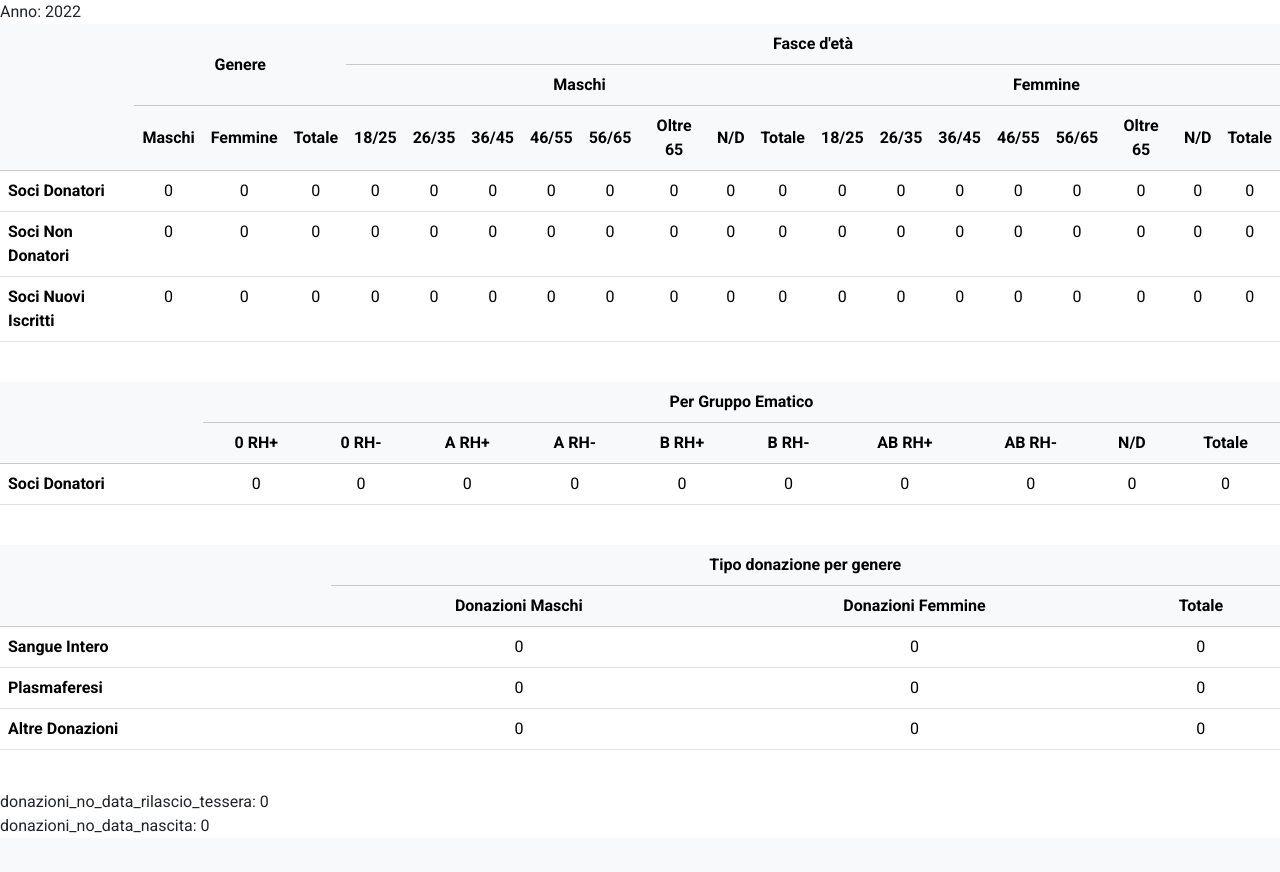
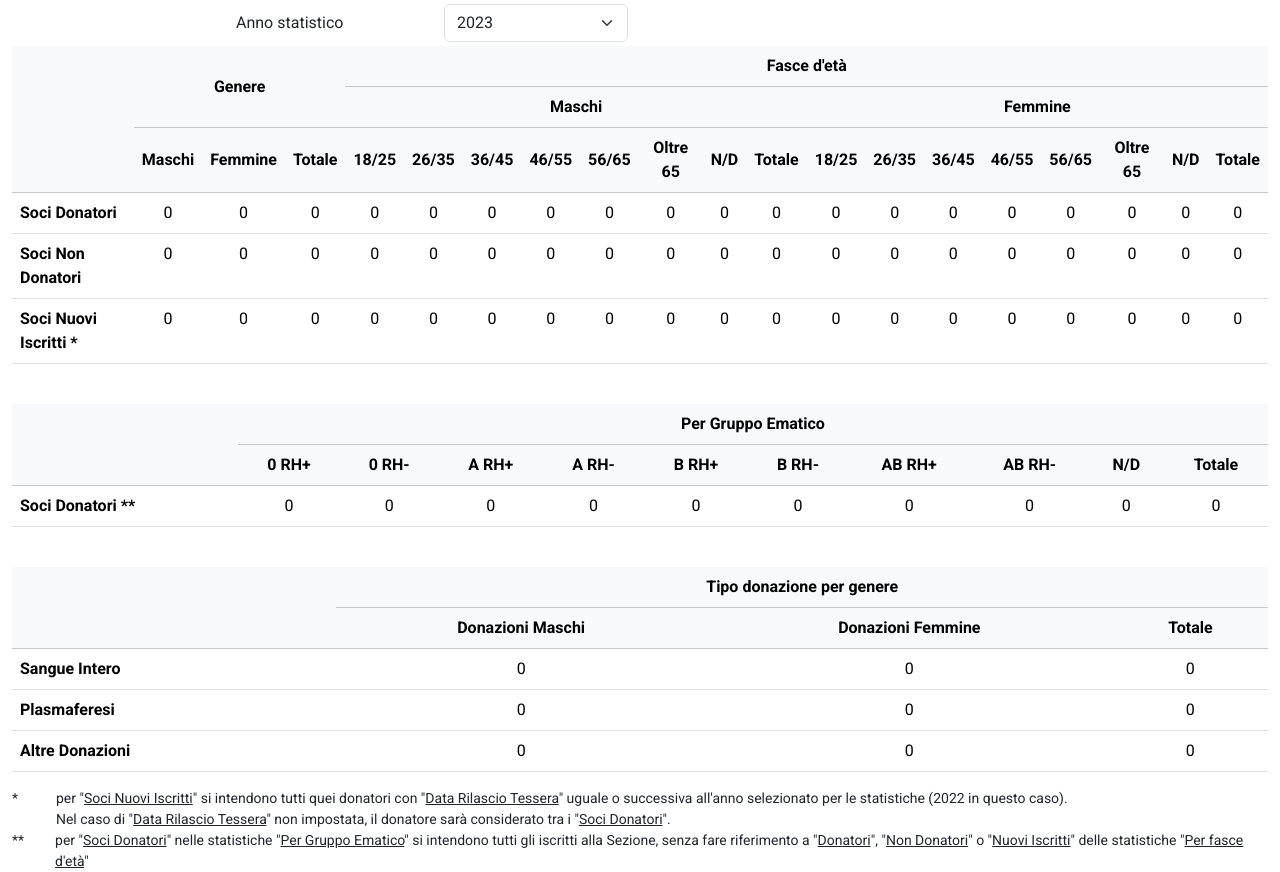
Before and after one commit to dennybiasiolli/gestione-donatori, a Django app: page /dati-statistici/ in a window 1280 px wide. Shown: the part 60-932 px from the top of the page. Before the commit the page ends 893 px from the top, so only its background shows below. Run offline with Django 4.2, Linux system fonts and the light colour scheme; the visitor is signed in with stand-in values (Sample User, id 1); data comes from the database, SQL or seed files in the repository; data that the repository does not hold is empty; some libraries are stand-ins or nearby versions.

Commit message:
avis: using an external function for dati_statistici view

```diff
--- a/avis/templates/avis/dati_statistici.html
+++ b/avis/templates/avis/dati_statistici.html
@@ -2,16 +2,38 @@
 
 {% block content %}
 
-Anno: {{ anno }}
-
-<br />
+<div class="container-fluid">
+    <form type="get" action="/dati-statistici" id="formDatiStatistici" class="d-print-none" style="margin: 0;">
+        <script>
+            const formDatiStatistici = document.getElementById("formDatiStatistici");
+            function handleAnnoChange() {
+                formDatiStatistici.submit();
+            }
+        </script>
+        <div class="m-1 row">
+            <div class="col-sm-2"></div>
+            <label class="col-sm-2 col-form-label">Anno statistico</label>
+            <div class="col-sm-2">
+                <select class="form-select" name="anno" onchange="handleAnnoChange()">
+                    {% for anno in anni %}
+                    <option value="{{ anno }}"{% if anno == anno_filtro %} selected{% endif %}>{{ anno }}</option>
+                    {% endfor %}
+                </select>
+            </div>
+        </div>
+    </form>
 
     <table class="table">
         <thead class="table-light">
             <tr>
                 <th scope="col" rowspan="3">&nbsp;</th>
                 <th scope="col" rowspan="2" colspan="3" class="align-middle text-center">Genere</th>
-            <th scope="col" colspan="16" class="align-middle text-center">Fasce d'et&agrave;</th>
+                <th scope="col" colspan="16" class="align-middle text-center">
+                    Fasce d'et&agrave;
+                    {% if donazioni_no_data_nascita %}
+                    ***
+                    {% endif %}
+                </th>
             </tr>
             <tr>
                 <th scope="col" colspan="8" class="align-middle text-center">Maschi</th>
@@ -85,7 +107,7 @@ Anno: {{ anno }}
                 <td scope="col" class="text-center">{{ stats.Soci_Non_Donatori.Femmine.Totale }}</td>
             </tr>
             <tr>
-            <th>Soci Nuovi Iscritti</th>
+                <th>Soci Nuovi Iscritti *</th>
                 <td scope="col" class="text-center">{{ stats.Soci_Nuovi_Iscritti.Maschi.Totale }}</td>
                 <td scope="col" class="text-center">{{ stats.Soci_Nuovi_Iscritti.Femmine.Totale }}</td>
                 <td scope="col" class="text-center">{{ stats.Soci_Nuovi_Iscritti.Totale }}</td>
@@ -133,7 +155,7 @@ Anno: {{ anno }}
         </thead>
         <tbody>
             <tr>
-            <th>Soci Donatori</th>
+                <th>Soci Donatori **</th>
                 <td scope="col" class="text-center">{{ stats_gruppo.0_RHp }}</td>
                 <td scope="col" class="text-center">{{ stats_gruppo.0_RHn }}</td>
                 <td scope="col" class="text-center">{{ stats_gruppo.A_RHp }}</td>
@@ -184,12 +206,53 @@ Anno: {{ anno }}
         </tbody>
     </table>
 
-<br />
-
-donazioni_no_data_rilascio_tessera: {{ donazioni_no_data_rilascio_tessera }}
-
-<br />
-
-donazioni_no_data_nascita: {{ donazioni_no_data_nascita }}
+    <small class="row">
+        <div class="col-auto">
+            *&nbsp;&nbsp;&nbsp;&nbsp;
+        </div>
+        <div class="col">
+            per &quot;<u>Soci Nuovi Iscritti</u>&quot; si intendono tutti quei donatori
+            con &quot;<u>Data Rilascio Tessera</u>&quot; uguale o successiva all'anno
+            selezionato per le statistiche ({{ anno_filtro }} in questo caso).<br>
+            Nel caso di &quot;<u>Data Rilascio Tessera</u>&quot; non impostata,
+            il donatore sarà considerato tra i &quot;<u>Soci Donatori</u>&quot;.<br>
+            {% if donazioni_no_data_rilascio_tessera %}
+            <b>
+                Attenzione, sono presenti {{ donazioni_no_data_rilascio_tessera }}
+                donazioni {{ anno_filtro }} abbinate a un donatore senza
+                &quot;<u>Data Rilascio Tessera</u>&quot; o impostata su
+                &quot;01 Gennaio 1900&quot;.
+            </b>
+            {% endif %}
+        </div>
+    </small>
+    <small class="row">
+        <div class="col-auto">
+            **&nbsp;&nbsp;
+        </div>
+        <div class="col">
+            per &quot;<u>Soci Donatori</u>&quot; nelle statistiche
+            &quot;<u>Per Gruppo Ematico</u>&quot; si intendono tutti gli iscritti
+            alla Sezione, senza fare riferimento a
+            &quot;<u>Donatori</u>&quot;, &quot;<u>Non Donatori</u>&quot; o &quot;<u>Nuovi Iscritti</u>&quot;
+            delle statistiche &quot;<u>Per fasce d'et&agrave;</u>&quot;
+        </div>
+    </small>
+    {% if donazioni_no_data_nascita %}
+    <small class="row">
+        <div class="col-auto">
+            ***
+        </div>
+        <div class="col">
+            <b>
+                Attenzione: sono presenti {{ donazioni_no_data_nascita }}
+                donazioni {{ anno_filtro }} abbinate a un donatore senza
+                &quot;<u>data di nascita</u>&quot; o impostata su
+                &quot;01 Gennaio 1900&quot;.
+            </b>
+        </div>
+    </small>
+    {% endif %}
+</div>
 
 {% endblock %}
--- a/avis/views.py
+++ b/avis/views.py
@@ -13,8 +13,8 @@ from django.views.decorators.http import require_GET, require_http_methods
 from django.views.generic import DetailView, ListView
 from django.views.generic.edit import CreateView
 
-from avis.forms import DonazioneForm
-
+from .forms import DonazioneForm
+from .functions import get_dati_statistici
 from .models import Donatore, Donazione, Sesso, Sezione, StatoDonatore
 
 
@@ -359,203 +359,20 @@ class DonazioneCreateView(CreateView):
 @require_http_methods(["GET"])
 @user_passes_test(avis_user_check)
 def dati_statistici(request):
-    anno = int(request.GET.get("anno", datetime.date.today().year - 1))
-    qs = Donazione.objects.select_related(
-        "donatore", "donatore__sesso", "donatore__sezione", "donatore__stato_donatore"
-    ).filter(donatore__sezione__utente=request.user, data_donazione__year=anno)
+    anno_corrente = datetime.date.today().year
+    anno_prima_donazione = anno_corrente
+    prima_donazione = Donazione.objects.order_by("data_donazione").first()
+    if prima_donazione:
+        anno_prima_donazione = prima_donazione.data_donazione.year
 
-    stats = {
-        "Soci_Donatori": {
-            "Maschi": {
-                "18_25": 0,
-                "26_35": 0,
-                "36_45": 0,
-                "46_55": 0,
-                "56_65": 0,
-                "Oltre_65": 0,
-                "N_D": 0,
-                "Totale": 0,
-            },
-            "Femmine": {
-                "18_25": 0,
-                "26_35": 0,
-                "36_45": 0,
-                "46_55": 0,
-                "56_65": 0,
-                "Oltre_65": 0,
-                "N_D": 0,
-                "Totale": 0,
-            },
-            "Totale": 0,
-        },
-        "Soci_Non_Donatori": {
-            "Maschi": {
-                "18_25": 0,
-                "26_35": 0,
-                "36_45": 0,
-                "46_55": 0,
-                "56_65": 0,
-                "Oltre_65": 0,
-                "N_D": 0,
-                "Totale": 0,
-            },
-            "Femmine": {
-                "18_25": 0,
-                "26_35": 0,
-                "36_45": 0,
-                "46_55": 0,
-                "56_65": 0,
-                "Oltre_65": 0,
-                "N_D": 0,
-                "Totale": 0,
-            },
-            "Totale": 0,
-        },
-        "Soci_Nuovi_Iscritti": {
-            "Maschi": {
-                "18_25": 0,
-                "26_35": 0,
-                "36_45": 0,
-                "46_55": 0,
-                "56_65": 0,
-                "Oltre_65": 0,
-                "N_D": 0,
-                "Totale": 0,
-            },
-            "Femmine": {
-                "18_25": 0,
-                "26_35": 0,
-                "36_45": 0,
-                "46_55": 0,
-                "56_65": 0,
-                "Oltre_65": 0,
-                "N_D": 0,
-                "Totale": 0,
-            },
-            "Totale": 0,
-        },
-    }
+    anno_filtro = int(request.GET.get("anno", anno_corrente - 1))
 
-    stats_gruppo = {
-        "0_RHp": 0,
-        "0_RHn": 0,
-        "A_RHp": 0,
-        "A_RHn": 0,
-        "B_RHp": 0,
-        "B_RHn": 0,
-        "AB_RHp": 0,
-        "AB_RHn": 0,
-        "N_D": 0,
-        "Totale": 0,
-    }
+    dati_statistici = get_dati_statistici(request.user, anno_filtro)
 
-    stats_tipo = {
-        "Sangue_Intero": {
-            "Maschi": 0,
-            "Femmine": 0,
-            "Totale": 0,
-        },
-        "Plasmaferesi": {
-            "Maschi": 0,
-            "Femmine": 0,
-            "Totale": 0,
-        },
-        "Altre_donazioni": {
-            "Maschi": 0,
-            "Femmine": 0,
-            "Totale": 0,
-        },
-    }
-
-    donazioni_no_data_rilascio_tessera = 0
-    donazioni_no_data_nascita = 0
-    for donazione in qs:
-        donatore = donazione.donatore
-        anno_tesseramento = 1900
-        if donatore.data_rilascio_tessera:
-            anno_tesseramento = donatore.data_rilascio_tessera.year
-        else:
-            donazioni_no_data_rilascio_tessera += 1
-
-        # statistiche per tipo socio, sesso, eta
-        soci_key = "Soci_Donatori"
-        if anno_tesseramento >= anno:
-            soci_key = "Soci_Nuovi_Iscritti"
-        elif not donatore.stato_donatore.is_attivo:
-            soci_key = "Soci_Non_Donatori"
-
-        sesso_key = "Maschi"
-        if donatore.sesso.codice == "F":
-            sesso_key = "Femmine"
-
-        eta_key = "N_D"
-        if donazione.donatore.data_nascita:
-            anno_nascita = donazione.donatore.data_nascita.year
-            eta = anno - anno_nascita
-            if 18 <= eta <= 25:
-                eta_key = "18_25"
-            elif 26 <= eta <= 35:
-                eta_key = "26_35"
-            elif 36 <= eta <= 45:
-                eta_key = "36_45"
-            elif 46 <= eta <= 55:
-                eta_key = "46_55"
-            elif 56 <= eta <= 65:
-                eta_key = "56_65"
-            elif eta > 65:
-                eta_key = "Oltre_65"
-        else:
-            donazioni_no_data_nascita += 1
-
-        # incremento il totale per tipo soci, sesso, eta
-        stats[soci_key][sesso_key][eta_key] += 1
-        # incremento il totale per tipo soci, sesso
-        stats[soci_key][sesso_key]["Totale"] += 1
-        # incremento il totale per tipo soci
-        stats[soci_key]["Totale"] += 1
-
-        # statistiche per gruppo sanguigno
-        gruppo_key = "N_D"
-        if donatore.gruppo_sanguigno == "0" and donatore.rh == "+":
-            gruppo_key = "0_RHp"
-        elif donatore.gruppo_sanguigno == "0" and donatore.rh == "-":
-            gruppo_key = "0_RHn"
-        elif donatore.gruppo_sanguigno == "A" and donatore.rh == "+":
-            gruppo_key = "A_RHp"
-        elif donatore.gruppo_sanguigno == "A" and donatore.rh == "-":
-            gruppo_key = "A_RHn"
-        elif donatore.gruppo_sanguigno == "B" and donatore.rh == "+":
-            gruppo_key = "B_RHp"
-        elif donatore.gruppo_sanguigno == "B" and donatore.rh == "-":
-            gruppo_key = "B_RHn"
-        elif donatore.gruppo_sanguigno == "AB" and donatore.rh == "+":
-            gruppo_key = "AB_RHp"
-        elif donatore.gruppo_sanguigno == "AB" and donatore.rh == "-":
-            gruppo_key = "AB_RHn"
-
-        stats_gruppo[gruppo_key] += 1
-        stats_gruppo["Totale"] += 1
-
-        # statistiche per tipo donazione, sesso
-        tipo_key = "Altre_donazioni"
-        if donazione.tipo_donazione == Donazione.TipoDonazione.SANGUE_INTERO:
-            tipo_key = "Sangue_Intero"
-        elif donazione.tipo_donazione == Donazione.TipoDonazione.PLASMA:
-            tipo_key = "Plasmaferesi"
-
-        stats_tipo[tipo_key][sesso_key] += 1
-        stats_tipo[tipo_key]["Totale"] += 1
-
-    # num. soci_donatori senza donazioni nell'anno
-
-    context = {
-        "anno": anno,
-        "count": qs.count(),
-        "stats": stats,
-        "stats_gruppo": stats_gruppo,
-        "stats_tipo": stats_tipo,
-        "donazioni_no_data_rilascio_tessera": donazioni_no_data_rilascio_tessera,
-        "donazioni_no_data_nascita": donazioni_no_data_nascita,
-    }
-
-    return render(request, "avis/dati_statistici.html", context)
+    dati_statistici.update(
+        {
+            "anni": [a for a in range(anno_prima_donazione, anno_corrente + 1)],
+            "anno_filtro": anno_filtro,
+        }
+    )
+    return render(request, "avis/dati_statistici.html", context=dati_statistici)
```
Also changed, not shown: avis/functions.py (added, +205 -0 lines). Lines whose indentation alone changed are shown as unchanged.
